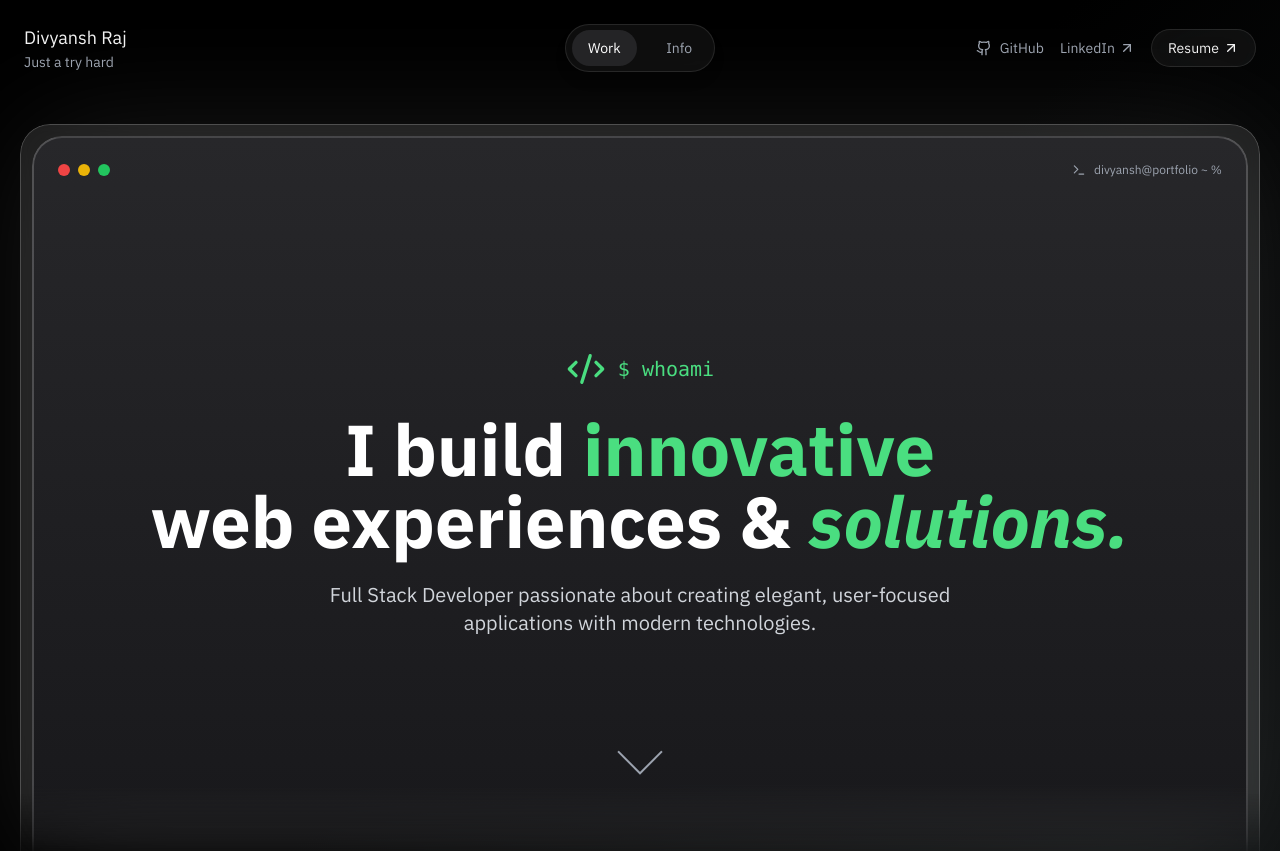
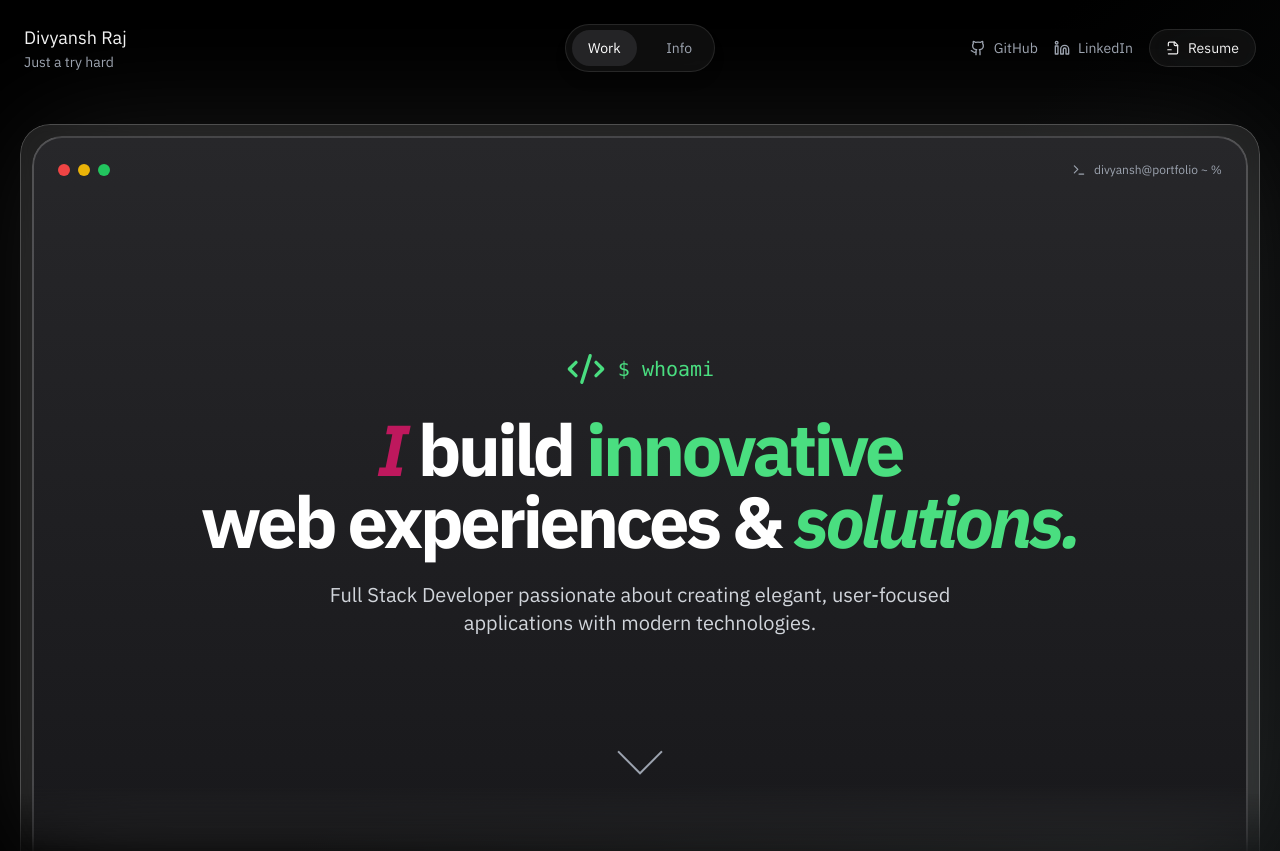
Before and after one commit to divyanshraj0408/Personal-Portfolio, a React (Vite) app: page / in a window 1280 px wide. Shown: the top 851 px of the page. Built offline with nearby package versions, Linux system fonts and the light colour scheme.

Commit message:
cooking ses

```diff
--- a/src/components/Navigation.jsx
+++ b/src/components/Navigation.jsx
@@ -1,4 +1,11 @@
-import { ArrowUpRight, Github, Menu, X } from "lucide-react";
+import {
+  ArrowUpRight,
+  Github,
+  Menu,
+  X,
+  Linkedin,
+  FileMinus2,
+} from "lucide-react";
 import { useNavigate } from "react-router-dom";
 import { useState } from "react";
 
@@ -74,8 +81,8 @@ const Navigation = () => {
               rel="noopener noreferrer"
               className="flex items-center gap-1 text-sm text-gray-400 hover:text-green-400 transition-colors"
             >
+              <Linkedin size={16} className="mr-1" />
               LinkedIn
-              <ArrowUpRight size={16} />
             </a>
             <a
               href="/resume.pdf"
@@ -83,8 +90,8 @@ const Navigation = () => {
               rel="noopener noreferrer"
               className="flex items-center gap-1 text-sm px-4 py-2 backdrop-blur-lg bg-white/5 rounded-3xl border border-white/10 transition-colors"
             >
+              <FileMinus2 size={14} className="mr-1" />
               Resume
-              <ArrowUpRight size={16} />
             </a>
           </div>
         </div>
@@ -161,7 +168,7 @@ const Navigation = () => {
               className="flex items-center justify-center gap-1 text-sm px-4 py-2 bg-green-500 hover:bg-green-600 text-black rounded-full transition-colors"
               onClick={() => setMobileMenuOpen(false)}
             >
-              Resume
+              Résumé
               <ArrowUpRight size={16} />
             </a>
           </div>
--- a/src/components/Terminal.jsx
+++ b/src/components/Terminal.jsx
@@ -54,8 +54,9 @@ const Terminal = () => {
               <Code2 size={40} className="text-green-400 mr-3" />
               <h2 className="text-xl text-green-400 font-mono">$ whoami</h2>
             </div>
-            <h1 className="text-5xl sm:text-5xl md:text-7xl font-bold mb-6">
-              I build <span className="text-green-400">innovative</span> <br />
+            <h1 className="text-5xl sm:text-5xl md:text-7xl font-bold mb-6 tracking-tighter">
+              <span className="italic text-pink-700">I</span> build{" "}
+              <span className="text-green-400">innovative</span> <br />
               web experiences &{" "}
               <span className="italic text-green-400">solutions.</span>
             </h1>
```
